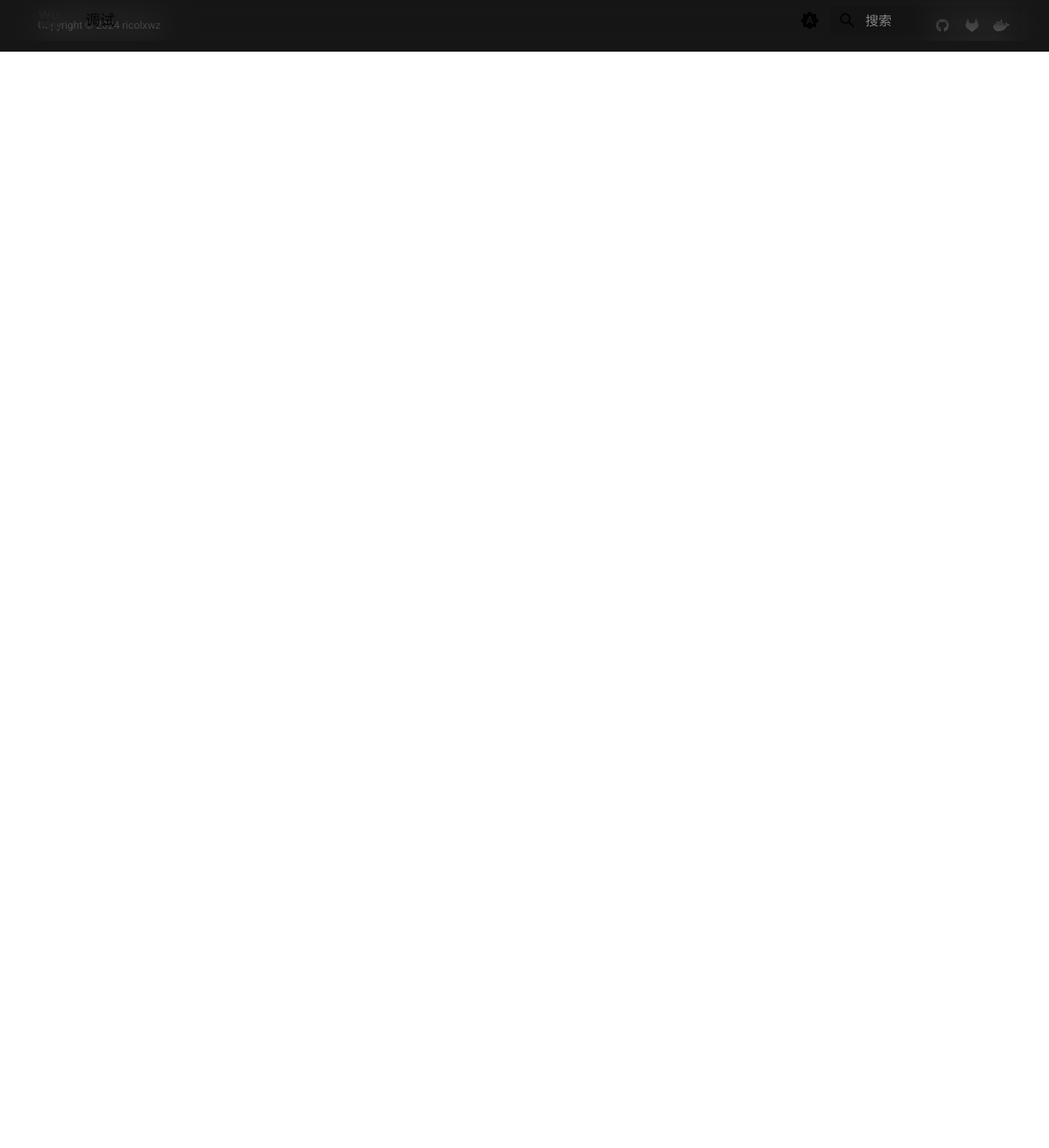
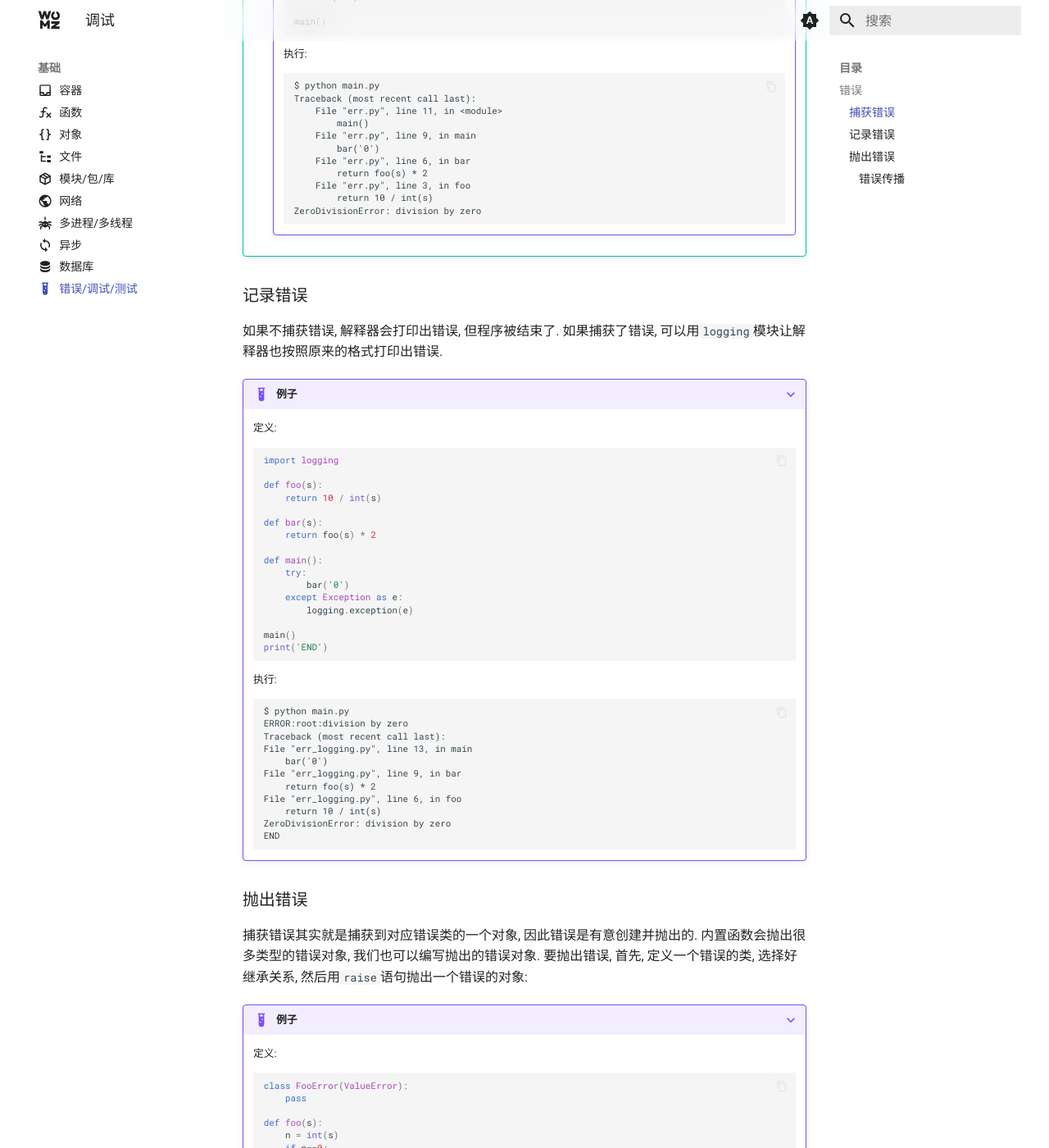
Before and after one commit to sigmax01/py, an MkDocs documentation site: the page built from docs/基础/调试.md, in a window 1280 px wide and 1400 px high, scrolled down 1337 px. Shown: the whole window at 82% size. Built offline with MkDocs 1.6.1 and Material for MkDocs 9.7.7, drawn with Linux system fonts in a browser that asks for light colours; comment, search, counter and statistics services are not loaded; some of the changed text lies outside the part shown.

Commit message:
`docs: Update module documentation for clarifying error handling and debugging`

````diff
--- a/docs/基础/调试.md
+++ b/docs/基础/调试.md
@@ -4,4 +4,233 @@ icon: material/test-tube
 comments: true
 ---
 
-施工中...
+## 错误
+
+### 捕获错误
+
+捕获错误用到的是`try...except...else...finally`的结构.
+
+???+ example "例子"
+
+    ```py
+    try:
+        print('try...')
+        r = 10 / int('2')
+        print('result:', r)
+    except ValueError as e:
+        print('ValueError:', e)
+    except ZeroDivisionError as e:
+        print('ZeroDivisionError:', e)
+    else:
+        print('no error!')
+    finally:
+        print('finally...')
+    print('END')
+    ```
+
+???+ tip "Tip"
+
+    - 错误是类, 所有的错误类都继承自`BaseException`
+    - `except`不但捕获该类型的错误, 还把其子类都一网打尽
+    - 可以跨越多层捕获错误
+
+        ???+ example "例子"
+
+            ```py
+            def foo(s):
+                return 10 / int(s)
+
+            def bar(s):
+                return foo(s) * 2
+
+            def main():
+                try:
+                    bar('0')
+                except Exception as e:
+                    print('Error:', e)
+                finally:
+                    print('finally...')
+            ```
+
+    - 调用栈: 如果错误没有被捕获, 会一直向上抛, 最后被捕获
+
+        ???+ example "例子"
+
+            定义:
+
+            ```py
+            def foo(s):
+                return 10 / int(s)
+
+            def bar(s):
+                return foo(s) * 2
+
+            def main():
+                bar('0')
+
+            main()
+            ```
+
+            执行:
+
+            ```
+            $ python main.py
+            Traceback (most recent call last):
+                File "err.py", line 11, in <module>
+                    main()
+                File "err.py", line 9, in main
+                    bar('0')
+                File "err.py", line 6, in bar
+                    return foo(s) * 2
+                File "err.py", line 3, in foo
+                    return 10 / int(s)
+            ZeroDivisionError: division by zero
+            ```
+
+### 记录错误
+
+如果不捕获错误, 解释器会打印出错误, 但程序被结束了. 如果捕获了错误, 可以用`logging`模块让解释器也按照原来的格式打印出错误.
+
+???+ example "例子"
+
+    定义:
+
+    ```py
+    import logging
+
+    def foo(s):
+        return 10 / int(s)
+
+    def bar(s):
+        return foo(s) * 2
+
+    def main():
+        try:
+            bar('0')
+        except Exception as e:
+            logging.exception(e)
+
+    main()
+    print('END')
+    ```
+
+    执行:
+
+    ```
+    $ python main.py
+    ERROR:root:division by zero
+    Traceback (most recent call last):
+    File "err_logging.py", line 13, in main
+        bar('0')
+    File "err_logging.py", line 9, in bar
+        return foo(s) * 2
+    File "err_logging.py", line 6, in foo
+        return 10 / int(s)
+    ZeroDivisionError: division by zero
+    END
+    ```
+
+### 抛出错误
+
+捕获错误其实就是捕获到对应错误类的一个对象, 因此错误是有意创建并抛出的. 内置函数会抛出很多类型的错误对象, 我们也可以编写抛出的错误对象. 要抛出错误, 首先, 定义一个错误的类, 选择好继承关系, 然后用`raise`语句抛出一个错误的对象:
+
+???+ example "例子"
+
+    定义:
+
+    ```py
+    class FooError(ValueError):
+        pass
+
+    def foo(s):
+        n = int(s)
+        if n==0:
+            raise FooError('invalid value: %s' % s)
+        return 10 / n
+
+    foo('0')
+    ```
+
+    执行:
+
+    ```
+    $ python main.py
+    Traceback (most recent call last):
+    File "err_throw.py", line 11, in <module>
+        foo('0')
+    File "err_throw.py", line 8, in foo
+        raise FooError('invalid value: %s' % s)
+    __main__.FooError: invalid value: 0
+    ```
+
+#### 错误传播
+
+???+ example "例子"
+
+    定义:
+
+    ```py
+    def foo(s):
+        n = int(s)
+        if n == 0:
+            raise ValueError('invalid value: %s' % s)
+        return 10 / n
+
+    def bar():
+        try:
+            foo('0')
+        except ValueError as e:
+            print('ValueError caught in bar()')
+            raise
+
+    def baz():
+        try:
+            bar()
+        except ValueError as e:
+            print('ValueError caught in baz()')
+
+    baz()
+    ```
+
+    执行:
+
+    ```
+    $ python main.py
+    ValueError caught in bar()
+    ValueError caught in baz()
+    ```
+
+    在这个函数中, 我们已经捕获到了错误, 但是又把错误通过`raise`抛出去了. 这样做的目的是为了将原始异常的信息向上传播, 实现和调用栈相似的功能. 如果没有在`bar()`将错误抛出, 如:
+
+    ```py
+    def foo(s):
+        n = int(s)
+        if n == 0:
+            raise ValueError('invalid value: %s' % s)
+        return 10 / n
+
+    def bar():
+        try:
+            foo('0')
+        except ValueError as e:
+            print('ValueError caught in bar()')
+
+    def baz():
+        try:
+            bar()
+        except ValueError as e:
+            print('ValueError caught in baz()')
+
+    baz()
+    ```
+
+    执行:
+
+    ```
+    $ python main.py
+    ValueError caught in bar()
+    ```
+
+    `baz()`和函数是不知道`bar`函数中发生了异常的, 这样就无法实现调用栈的功能.
+
+[^1]: 错误处理. (n.d.). Retrieved June 17, 2024, from https://www.liaoxuefeng.com/wiki/1016959663602400/1017598873256736
--- a/mkdocs.yml
+++ b/mkdocs.yml
@@ -132,4 +132,4 @@ nav:
     - 多进程/多线程: 基础/线程.md
     - 异步: 基础/异步.md
     - 数据库: 基础/数据库.md
-    - 调试: 基础/调试.md
+    - 错误/调试/测试: 基础/调试.md
````
Also changed, not shown: docs/index.md (+1 -1 lines).
